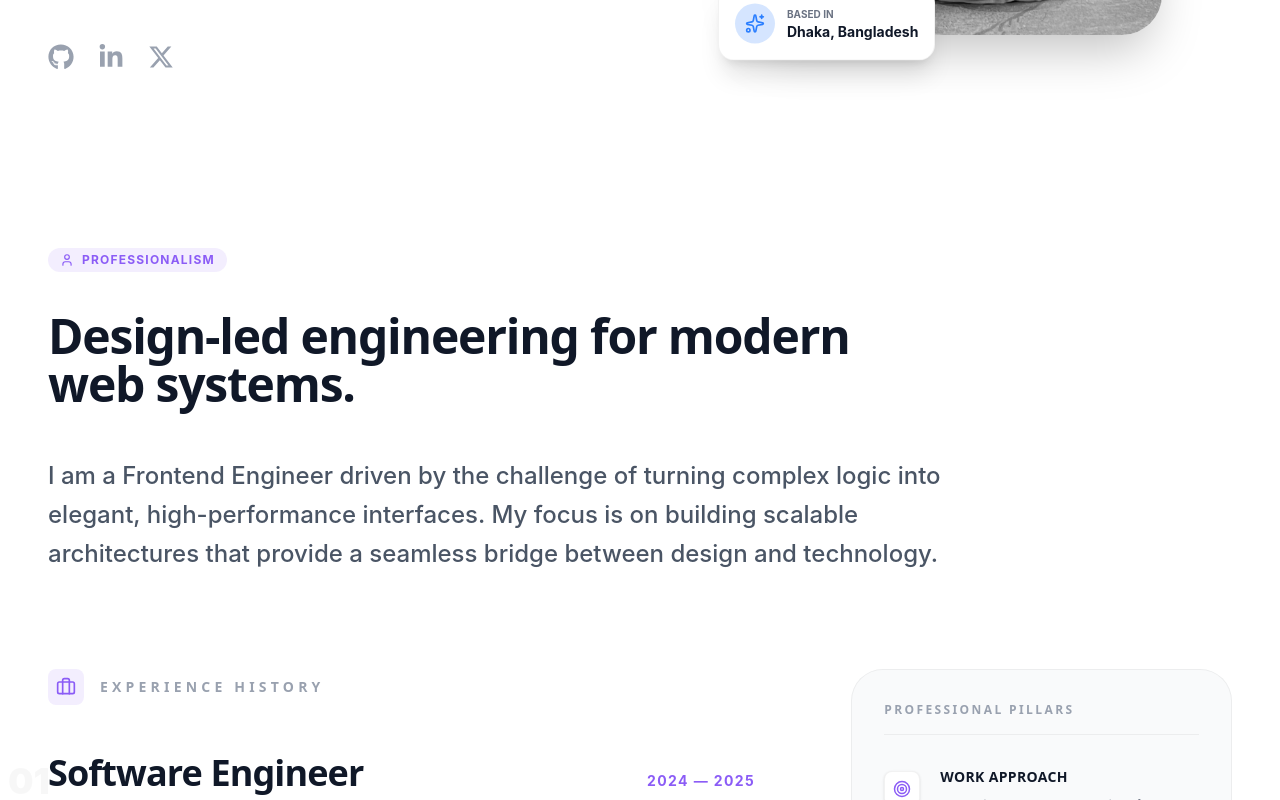
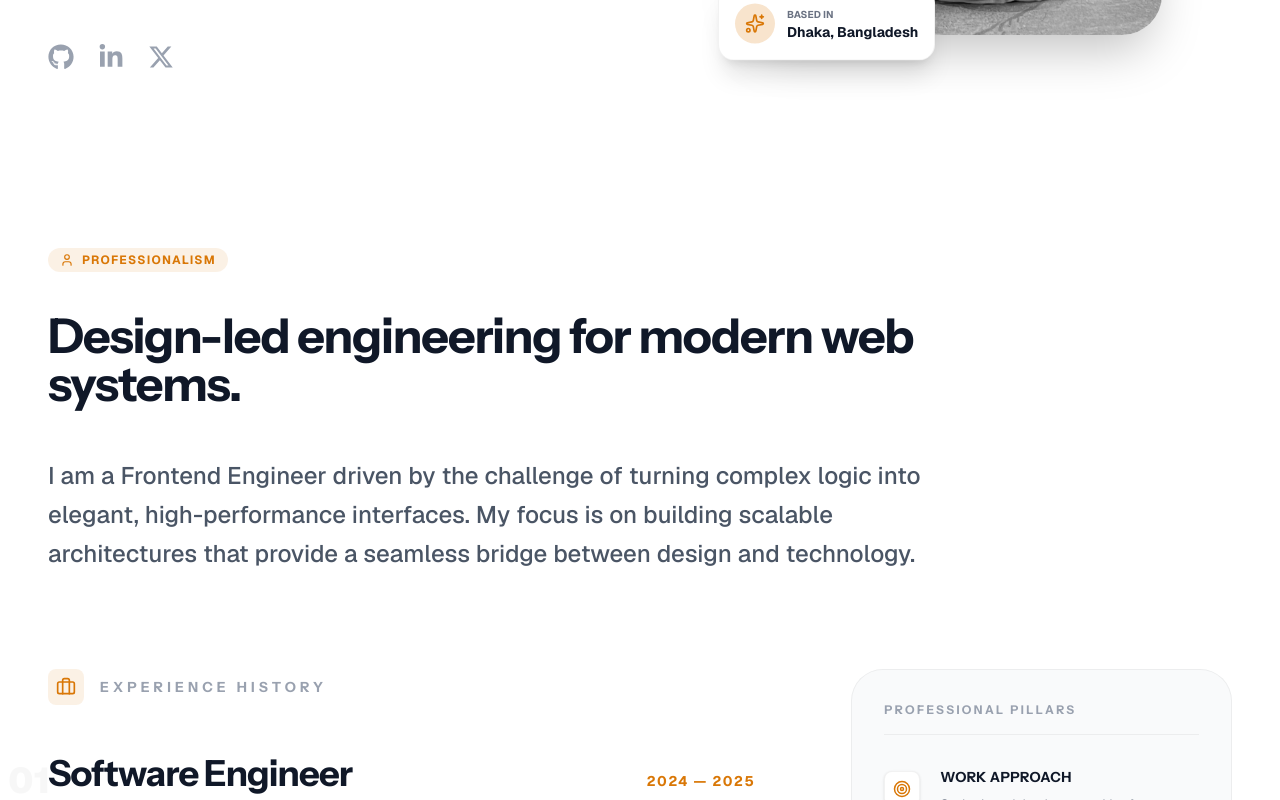
Before and after one commit to miavai649/portfolio, a React (Vite) app: page / in a window 1280 px wide. Shown: the part 680-1480 px from the top of the page. Built offline with nearby package versions, Linux system fonts and the light colour scheme.

Commit message:
feat: implement hero, footer, and contact sections with global styles

```diff
--- a/src/components/sections/Contact.jsx
+++ b/src/components/sections/Contact.jsx
@@ -106,7 +106,7 @@ const Contact = () => {
 
                 <div className='pt-2 flex flex-col items-center gap-6'>
                   <Button
-                    className='w-full py-5 rounded-[1.5rem] group shadow-[0_20px_40px_-10px_rgba(139,92,246,0.3)] hover:shadow-[0_24px_48px_-12px_rgba(139,92,246,0.4)] transition-all duration-500'
+                    className='w-full py-5 rounded-[1.5rem] group shadow-[0_20px_40px_-10px_rgba(217,119,6,0.25)] hover:shadow-[0_24px_48px_-12px_rgba(217,119,6,0.35)] transition-all duration-500'
                     onClick={(e) => e.preventDefault()}>
                     Send Message
                     <Send
--- a/src/components/sections/Footer.jsx
+++ b/src/components/sections/Footer.jsx
@@ -90,7 +90,7 @@ const Footer = () => {
             whileHover={{ y: -5, scale: 1.05 }}
             whileTap={{ scale: 0.95 }}
             onClick={scrollToTop}
-            className='fixed bottom-8 right-8 z-[60] w-14 h-14 rounded-2xl bg-primary text-white shadow-[0_20px_40px_-10px_rgba(139,92,246,0.5)] flex flex-col items-center justify-center group overflow-hidden cursor-pointer'
+            className='fixed bottom-8 right-8 z-[60] w-14 h-14 rounded-2xl bg-primary text-white shadow-[0_20px_40px_-10px_rgba(217,119,6,0.4)] flex flex-col items-center justify-center group overflow-hidden cursor-pointer'
             aria-label='Back to top'>
             {/* Background Glow Effect */}
             <div className='absolute inset-0 bg-white/20 translate-y-full group-hover:translate-y-0 transition-transform duration-500' />
--- a/src/components/sections/Hero.jsx
+++ b/src/components/sections/Hero.jsx
@@ -12,7 +12,7 @@ const Hero = () => {
       {/* Premium Background Decoration */}
       <div className='absolute top-0 left-0 w-full h-full -z-10'>
         <div className='absolute top-[10%] left-[5%] w-[30rem] h-[30rem] bg-primary/10 rounded-full blur-[120px] animate-pulse' />
-        <div className='absolute bottom-[10%] right-[5%] w-[25rem] h-[25rem] bg-blue-500/10 rounded-full blur-[100px]' />
+        <div className='absolute bottom-[10%] right-[5%] w-[25rem] h-[25rem] bg-amber-500/8 rounded-full blur-[100px]' />
       </div>
 
       <div className='max-w-7xl mx-auto px-6 md:px-12 grid lg:grid-cols-2 gap-16 items-center'>
@@ -25,7 +25,7 @@ const Hero = () => {
 
           <h1 className='text-5xl md:text-7xl font-display font-extrabold leading-[1.05] mb-6'>
             {heroContent.greeting} <br />
-            <span className='text-transparent bg-clip-text bg-gradient-to-r from-primary to-blue-600'>{heroContent.name}</span>
+            <span className='text-transparent bg-clip-text bg-gradient-to-r from-primary to-orange-600'>{heroContent.name}</span>
           </h1>
 
           <h2 className='text-2xl md:text-3xl font-medium text-gray-500 dark:text-gray-400 mb-6'>{heroContent.role}</h2>
@@ -88,8 +88,8 @@ const Hero = () => {
               transition={{ duration: 5, repeat: Infinity, ease: 'easeInOut', delay: 1 }}
               className='absolute -bottom-6 -left-6 bg-white dark:bg-dark-card p-4 rounded-2xl shadow-xl border border-black/5 dark:border-white/10 hidden md:block'>
               <div className='flex items-center gap-3'>
-                <div className='w-10 h-10 rounded-full bg-blue-500/20 flex items-center justify-center'>
-                  <Sparkles className='text-blue-500' size={20} />
+                <div className='w-10 h-10 rounded-full bg-primary/20 flex items-center justify-center'>
+                  <Sparkles className='text-primary' size={20} />
                 </div>
                 <div>
                   <p className='text-[10px] uppercase font-bold text-gray-500'>Based in</p>
--- a/src/index.css
+++ b/src/index.css
@@ -1,3 +1,4 @@
+@import url('https://fonts.googleapis.com/css2?family=Geist:wght@100..900&family=Instrument+Sans:ital,wght@0,400..700;1,400..700&display=swap');
 @import 'tailwindcss';
 
 /*
@@ -12,22 +13,21 @@
 */
 @theme {
   /* Brand Colors */
-  --color-primary: #8b5cf6;
+  --color-primary: #d97706;
 
   /* Layout Colors (Default/Light) */
-  --color-bg-page: #ffffff;
-  --color-text-main: #111827;
+  --color-bg-page: #fafaf9;
+  --color-text-main: #1c1917;
   --color-card: #ffffff;
-  --color-border: #f3f4f6;
+  --color-border: #e7e5e4;
 
-  /* Static tokens for backward compatibility with utilities
-     (e.g., if you used dark:bg-dark-bg in your components) */
-  --color-dark-bg: #050505;
-  --color-dark-card: #0f0f0f;
+  /* Static tokens for backward compatibility with utilities */
+  --color-dark-bg: #0a0a09;
+  --color-dark-card: #111110;
 
   /* Typography Setup */
-  --font-sans: 'Inter', ui-sans-serif, system-ui, sans-serif;
-  --font-display: 'Outfit', system-ui, sans-serif;
+  --font-sans: 'Geist', ui-sans-serif, system-ui, sans-serif;
+  --font-display: 'Instrument Sans', system-ui, sans-serif;
 
   /* Animation Setup */
   --animate-float: float 6s ease-in-out infinite;
@@ -50,10 +50,10 @@
   This allows the switch to work without changing component code.
 */
 .dark {
-  --color-bg-page: #050505;
-  --color-text-main: #f9fafb;
-  --color-card: #0f0f0f;
-  --color-border: #1f1f1f;
+  --color-bg-page: #0a0a09;
+  --color-text-main: #f5f5f4;
+  --color-card: #111110;
+  --color-border: #1c1c1b;
 }
 
 /*
@@ -89,6 +89,6 @@
     @apply bg-transparent;
   }
   ::-webkit-scrollbar-thumb {
-    @apply bg-gray-200 dark:bg-zinc-800 rounded-full;
+    @apply bg-stone-200 dark:bg-stone-800 rounded-full;
   }
 }
```
